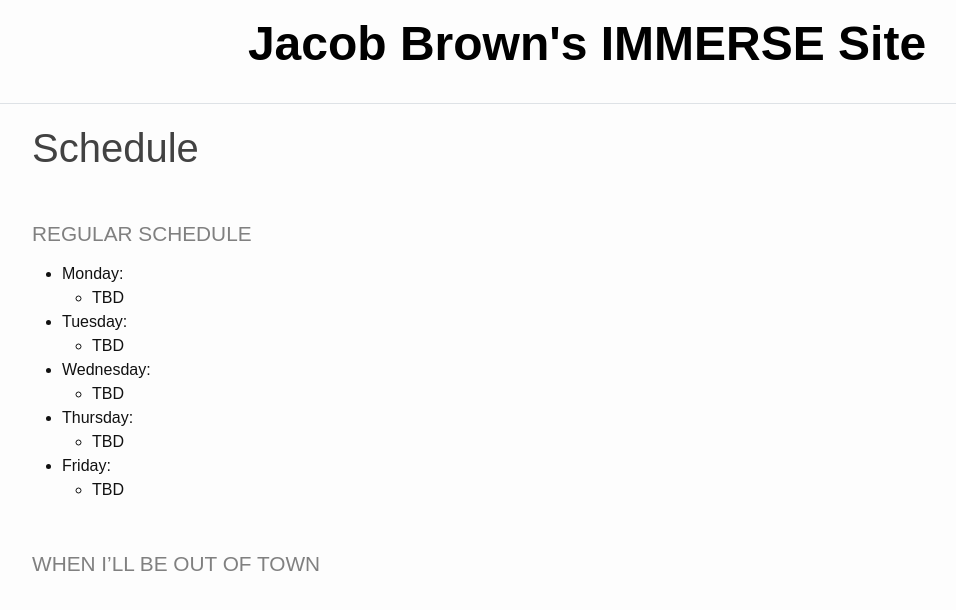
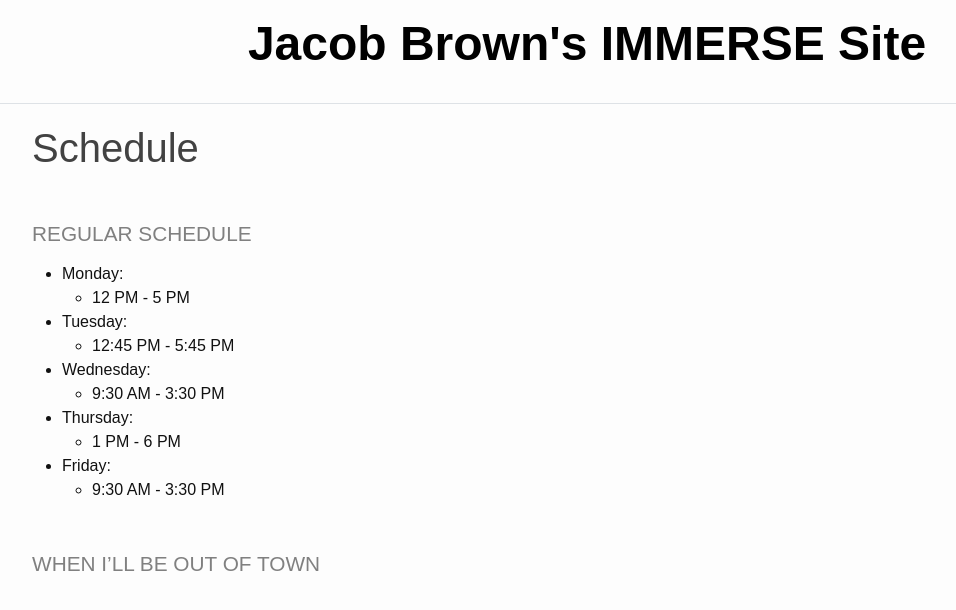
Before and after one commit to jacobdbrown4/jacob_brown, a Jekyll site: the page built from _pages/schedule.md, in a window 1280 px wide. Shown: the top 610 px of the page, without its empty margins (53-1009 px from the left). Built offline with Jekyll 4.4.1, drawn with Linux system fonts in a browser that asks for light colours.

Commit message:
updated schedule

```diff
--- a/_pages/schedule.md
+++ b/_pages/schedule.md
@@ -6,14 +6,14 @@ title: Schedule
 ### Regular Schedule
 
 * **Monday**:
-  * TBD
+  * 12 PM - 5 PM
 * **Tuesday**:
-  * TBD
+  * 12:45 PM - 5:45 PM
 * **Wednesday**:
-  * TBD
+  * 9:30 AM - 3:30 PM
 * **Thursday**:
-  * TBD
+  * 1 PM - 6 PM
 * **Friday**:
-  * TBD
+  * 9:30 AM - 3:30 PM
 
 ### When I'll Be Out of Town
```
